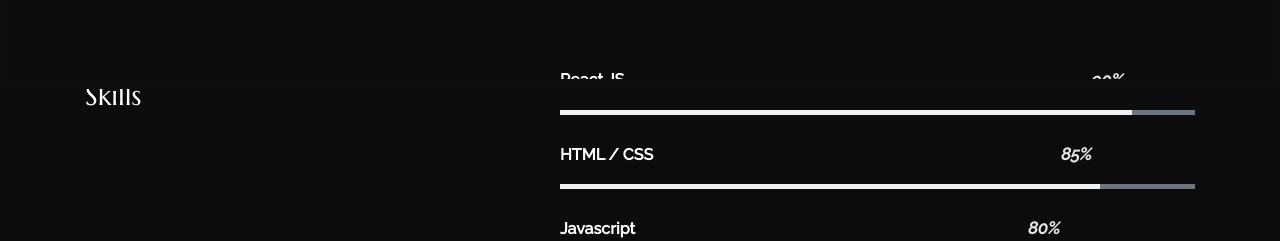
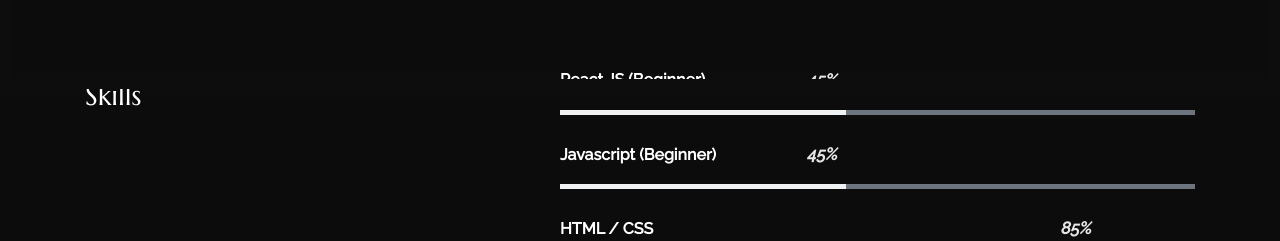
Before and after one commit to Murtuza-Asquare/2.-myreactapp, a React (Create React App) app: page /about in a window 1280 px wide. Shown: the part 711-952 px from the top of the page. Built offline with nearby package versions, Linux system fonts and the light colour scheme.

Commit message:
First Commit

```diff
--- a/src/content_option.js
+++ b/src/content_option.js
@@ -38,24 +38,20 @@ const workexperience = [
 ];
 
 const skills = [{
-        name: "React JS",
-        value: 90,
+        name: "React JS (Beginner)",
+        value: 45,
+    },
+    {
+        name: "Javascript (Beginner)",
+        value: 45,
     },
     {
         name: "HTML / CSS",
         value: 85,
     },
     {
-        name: "Javascript",
-        value: 80,
-    },
-    {
         name: "Mongo DB",
         value: 75,
-    },
-    {
-        name: "PhP",
-        value: 70,
     },
     {
         name: "Interpersonal Skills",
```
